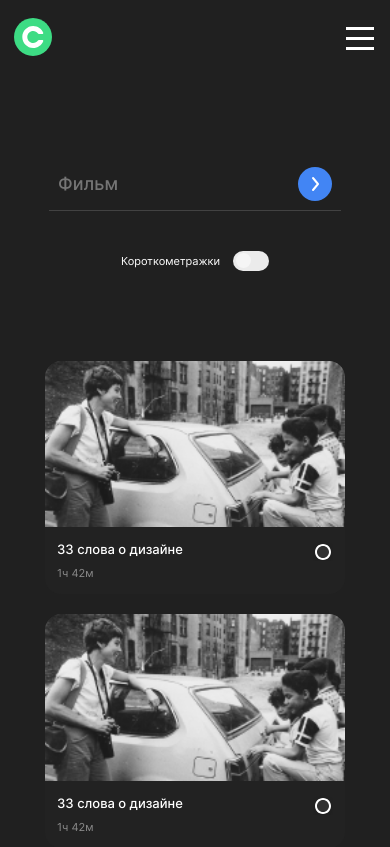
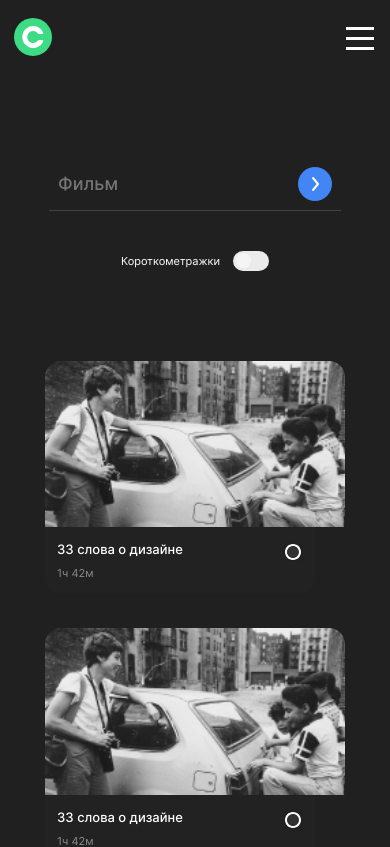
Before and after one commit to talidoom/movies-explorer-frontend, a React (Create React App) app: page /movies in a window 390 px wide. Shown: the top 847 px of the page. Built offline with nearby package versions, Linux system fonts and the light colour scheme.

Commit message:
исправление ошибок

```diff
--- a/src/components/AboutMe/AboutMe.css
+++ b/src/components/AboutMe/AboutMe.css
@@ -50,12 +50,11 @@
 
 .about-me__img {
   width: 270px;
-  object-fit: contain;
+  object-fit: cover;
   border-radius: 10px;
   font-size: 13px;
   font-weight: 400;
   color: #fff;
-  border-radius: 10px;
 }
 
 @media screen and (max-width: 768px) {
--- a/src/components/AboutProject/AboutProject.css
+++ b/src/components/AboutProject/AboutProject.css
@@ -56,7 +56,7 @@
   box-sizing: border-box;
 }
 
-.about-project__stage_type_backend {
+.about-project__stage-backend {
   grid-area: stage-backend;
   background-color: #3ddc84;
   color: #000;
@@ -78,7 +78,7 @@
   padding-top: 14px;
 }
 
-.about-project__text_type_backend {
+.about-project__text-backend {
   grid-area: timeline-text-backend;
 }
 
--- a/src/components/AboutProject/AboutProject.jsx
+++ b/src/components/AboutProject/AboutProject.jsx
@@ -25,10 +25,10 @@ const AboutProject = () => {
       </div>
 
       <div className="about-project__timeline">
-        <div className="about-project__stage about-project__stage_type_backend">
+        <div className="about-project__stage about-project__stage-backend">
           1 неделя
         </div>
-        <p className="about-project__text about-project__text_type_backend">
+        <p className="about-project__text about-project__text-backend">
           Back-end
         </p>
         <div className="about-project__stage about-project__stage_type_frontend">
--- a/src/components/Header/Header.jsx
+++ b/src/components/Header/Header.jsx
@@ -21,12 +21,11 @@ function Header({ isLoggedIn }) {
   }
 
   return (
-    <>
-    <section  className={`header-wrapper ${
+    <header  className={`header-wrapper ${
          location.pathname === "/" ? "header-wrapper_color" : ""
     }`}>
       {!isLoggedIn ? (
-        <header className="header">
+        <section className="header">
            <Logo />
           <div className="header__container">
             <Link to="/signup" className="header__button">
@@ -36,9 +35,9 @@ function Header({ isLoggedIn }) {
               Войти
             </Link>
           </div>
-        </header>
+        </section>
       ) : (
-        <header className="header">
+        <section className="header">
             <Logo />
           <div className="header__container header__container_movies">
             <NavLink to="/movies" className={setActive}>
@@ -56,10 +55,9 @@ function Header({ isLoggedIn }) {
             </button>
           </div>
           {isClicked ? <Navigation closeSide={closeSide} openSide={openSide}/> : ""}
-        </header>
+        </section>
       )}
-      </section>
-    </>
+      </header>
   )
 }
 
--- a/src/components/MoviesCard/MoviesCard.css
+++ b/src/components/MoviesCard/MoviesCard.css
@@ -52,10 +52,10 @@
   max-width: 270px;
 }
 
-@media screen and (max-width: 720px) {
-  .movies-card{
+@media screen and (max-width: 768px) {
+  /* .movies-card{
     width: 339px;
-  }
+  } */
 
   .movies-card__image {
     width: 339px;
@@ -71,9 +71,9 @@
 }
 
 @media screen and (max-width: 440px) {
-  .movies-card {
+  /* .movies-card {
     max-width: 300px;
-  }
+  } */
 
   .movies-card__image {
     width: 300px;
--- a/src/components/MoviesCard/MoviesCard.jsx
+++ b/src/components/MoviesCard/MoviesCard.jsx
@@ -6,7 +6,7 @@ import { useLocation } from 'react-router-dom';
 const MoviesCard = () => {
   const location = useLocation();
   return (
-    <section className='movies-card'>
+    <div className='movies-card'>
       <a
         className='movies-card__link'
         rel='noreferrer'
@@ -32,7 +32,7 @@ const MoviesCard = () => {
           <Button text={''} type={'movies-delete'} />
         )}
       </div>
-    </section>
+    </div>
   );
 };
 
--- a/src/components/MoviesCardList/MoviesCardList.css
+++ b/src/components/MoviesCardList/MoviesCardList.css
@@ -1,11 +1,15 @@
 .movies-cardlist {
-  display: flex;
+  /* display: flex;
   flex-direction: row;
   gap: 32px 20px;
   align-items: center;
   align-content: space-between;
-  justify-content: center;
-  flex-wrap: wrap;
+  justify-content: flex-start;
+  flex-wrap: wrap; */
+  display: grid;
+  grid-template-columns: repeat(auto-fit, 270px);
+  gap: 38px 20px;
+  justify-content: space-evenly;
   padding: 0;
   max-width: 100%;
   margin: 70px 0 30px ;
@@ -13,15 +17,19 @@
 
 @media screen and (max-width: 768px) {
   .movies-cardlist {
-    gap: 36px 30px;
+    /* gap: 36px 30px; */
+    grid-template-columns: repeat(auto-fit, 339px);
+    gap: 30px 30px;
   }
 }
 
 @media screen and (max-width: 440px) {
   .movies-cardlist {
     margin: 40px 0 30px;
-    flex-direction: column;
+    /* flex-direction: column;
     gap: 20px;
-    align-content: center;
+    align-content: center; */
+    grid-template-columns: repeat(auto-fit, 300px);
+    gap: 34px;
   }
 }
--- a/src/components/NavTab/NavTab.css
+++ b/src/components/NavTab/NavTab.css
@@ -11,6 +11,7 @@
   line-height: 16px;
   text-align: center;
   font-weight: 500;
+  border-radius: 3px;
 }
 
 @media screen and (max-width: 768px) {
--- a/src/components/NavTab/NavTab.jsx
+++ b/src/components/NavTab/NavTab.jsx
@@ -2,11 +2,11 @@ import "./NavTab.css";
 
 const NavTab = () => {
   return (
-    <section className="nav-tab">
+    <div className="nav-tab">
         <a className="nav-tab_link" href="#about-project" target="_self">
           Узнать больше
         </a>
-    </section>
+    </div>
   );
 };
 
--- a/src/components/Profile/Profile.jsx
+++ b/src/components/Profile/Profile.jsx
@@ -9,7 +9,7 @@ function Profile({ isLoggedIn, openSideMenu }) {
       <section className='profile'>
         <h3 className='profile__title'>Привет, ____!</h3>
 
-        <form name='profile' className='profile__form'>
+        <form className='profile__form' name='profile'>
 
           <fieldset className='profile__form-field'>
             <div className='profile__input-container'>
```
